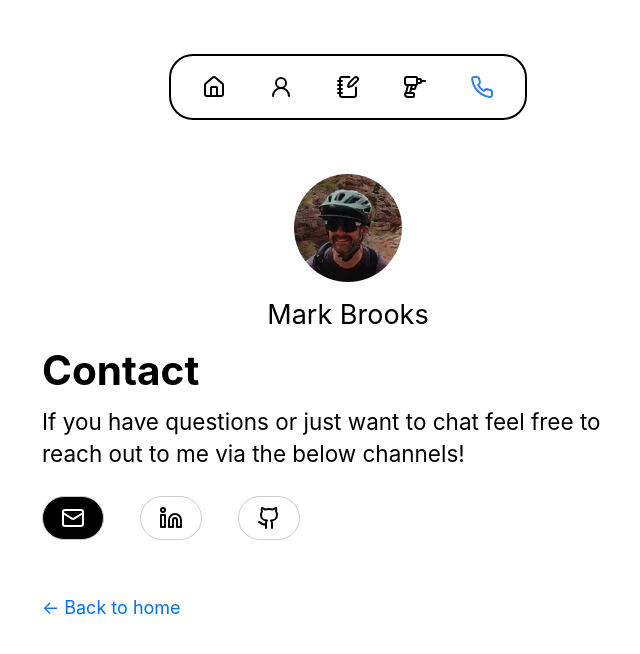
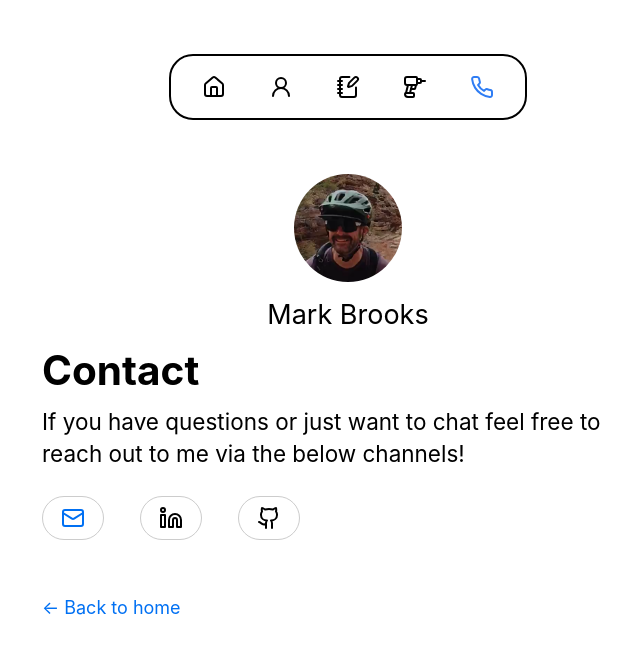
Before and after one commit to brooksmarka/nextjs-blog, a Next.js app: page /contact in a window 1280 px wide. In both pictures the pointer is over the link 365 px from the left and 518 px from the top of the page. Shown: the top 654 px of the page, without its empty margins (292-932 px from the left). Built offline with nearby package versions, Linux system fonts and the light colour scheme.

Commit message:
contact icons just blue on hover now

```diff
--- a/pages/contact/index.js
+++ b/pages/contact/index.js
@@ -8,7 +8,7 @@ export default function Contact() {
   const items = [
     { name: "Email", icon: <Mail className="contactIcon" />, link: "mailto:markabrooks@gmail.com" },
     { name: "LinkedIn", icon: <Linkedin className="contactIcon" />, link: "https://www.linkedin.com/in/brooksmarka/", target: "_blank", rel: "noopener noreferrer"  },
-    { name: "Email", icon: <Github className="contactIcon" />, link: "https://github.com/brooksmarka", target: "_blank", rel: "noopener noreferrer"  },
+    { name: "Github", icon: <Github className="contactIcon" />, link: "https://github.com/brooksmarka", target: "_blank", rel: "noopener noreferrer"  },
   ];
 
   return (
--- a/styles/global.css
+++ b/styles/global.css
@@ -79,6 +79,5 @@ img {
 }
 
 .contactLink:hover {
-  background-color: black;
-  color: white;
+  color: #0070f3
 }
```
